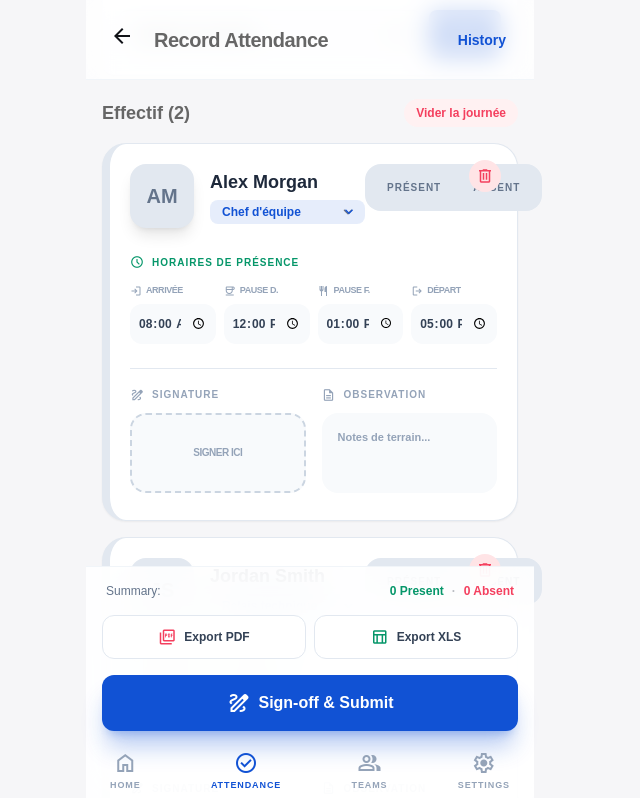
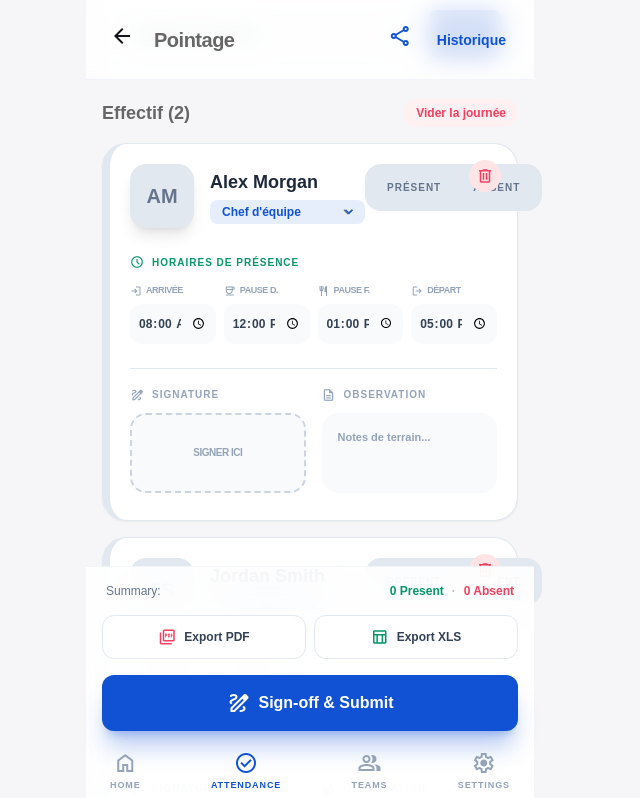
Before and after one commit to massiyousfi23-source/Emargement-, a React (Vite) app: page / in a window 1280 px wide. Shown: the top 798 px of the page, without its empty margins (330-970 px from the left). Built offline with nearby package versions, Linux system fonts and the light colour scheme.

Commit message:
Update Header.tsx

```diff
--- a/components/Header.tsx
+++ b/components/Header.tsx
@@ -2,17 +2,44 @@
 import React from 'react';
 
 const Header: React.FC = () => {
+  const handleShare = async () => {
+    if (navigator.share) {
+      try {
+        await navigator.share({
+          title: 'Émargement Chantier',
+          text: 'Lien pour le pointage de l\'équipe :',
+          url: window.location.href,
+        });
+      } catch (err) {
+        console.log('Erreur de partage:', err);
+      }
+    } else {
+      // Fallback : Copie dans le presse-papier
+      navigator.clipboard.writeText(window.location.href);
+      alert('Lien copié dans le presse-papier !');
+    }
+  };
+
   return (
     <header className="sticky top-0 z-20 bg-white/80 dark:bg-slate-900/80 backdrop-blur-md border-b border-slate-100 dark:border-slate-800 px-4 py-4 flex items-center justify-between">
       <div className="flex items-center gap-3">
         <button className="p-2 hover:bg-primary/5 rounded-lg transition-colors active:scale-95">
           <span className="material-symbols-outlined text-[#111318] dark:text-white">arrow_back</span>
         </button>
-        <h1 className="text-xl font-bold tracking-tight dark:text-white">Record Attendance</h1>
+        <h1 className="text-xl font-bold tracking-tight dark:text-white">Pointage</h1>
       </div>
-      <button className="text-primary font-semibold text-sm px-3 py-1.5 hover:bg-primary/10 rounded-lg active:scale-95 transition-all">
-        History
-      </button>
+      <div className="flex items-center gap-1">
+        <button
+          onClick={handleShare}
+          className="p-2 text-primary hover:bg-primary/10 rounded-lg transition-all active:scale-90"
+          title="Partager le lien"
+        >
+          <span className="material-symbols-outlined">share</span>
+        </button>
+        <button className="text-primary font-semibold text-sm px-3 py-1.5 hover:bg-primary/10 rounded-lg active:scale-95 transition-all">
+          Historique
+        </button>
+      </div>
     </header>
   );
 };
```
